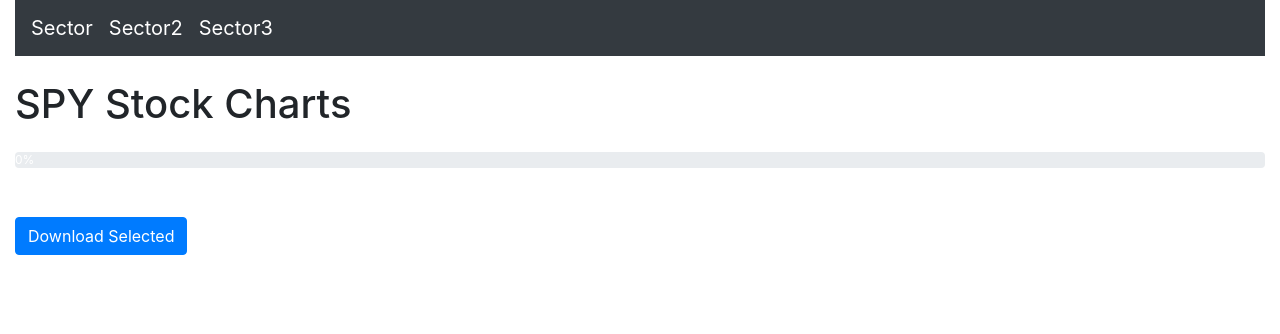
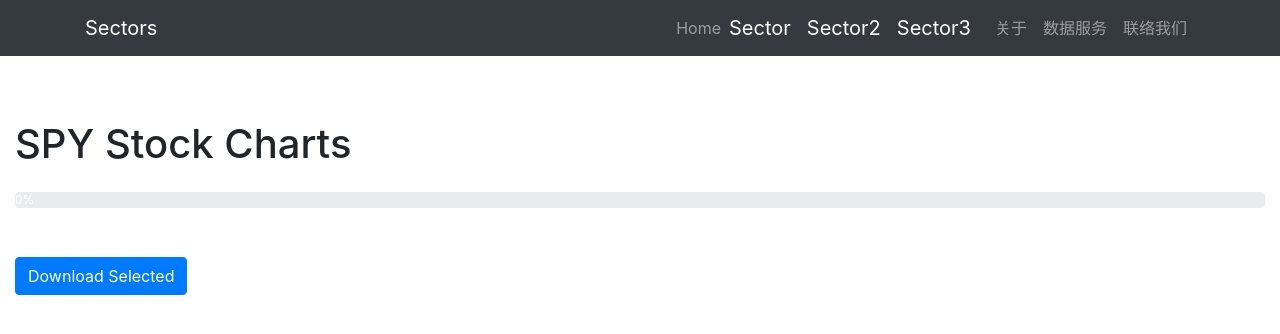
Before and after one commit to jjcc/FinDyn, a Flask app: page / in a window 1280 px wide. Shown: the top 334 px of the page. Run offline with Flask 3, Linux system fonts and the light colour scheme; some libraries are stand-ins or nearby versions.

Commit message:
change the header

```diff
--- a/templates/index.html
+++ b/templates/index.html
@@ -15,12 +15,44 @@
   <body>
     <div class="container-fluid">
       <!-- Navigation bar-->
-      <nav class="navbar navbar-expand-lg navbar-dark bg-dark">
-
-        <a class="navbar-brand" id="sector-link" href="http://greely.ddns.net/sw/sectors.html">Sector</a>
-        <a class="navbar-brand" id="sector2-link" href="http://greely.ddns.net/sw/sectors2.html">Sector2</a>
-        <a class="navbar-brand" id="sector3-link" href="http://greely.ddns.net/sw/sectors3.html">Sector3</a>
+      <nav class="navbar navbar-expand-lg navbar-dark bg-dark fixed-top">
+          <div class="container">
+              <a class="navbar-brand" href="#">Sectors</a>
+              <button class="navbar-toggler" type="button" data-toggle="collapse" data-target="#navbarResponsive" aria-controls="navbarResponsive" aria-expanded="false" aria-label="Toggle navigation">
+                  <span class="navbar-toggler-icon"></span>
+              </button>
+              <div class="collapse navbar-collapse" id="navbarResponsive">
+                  <ul class="navbar-nav ml-auto">
+                      <li class="nav-item">
+                          <a class="nav-link" href="index.html">Home
+                          </a>
+                      </li>
+                      <li class="nav-item">
+                          <a class="navbar-brand" id="sector-link" href="http://greely.ddns.net/sw/sectors.html">Sector</a>
+                      </li>
+                      <li class="nav-item active">
+                          <a class="navbar-brand" id="sector2-link" href="http://greely.ddns.net/sw/sectors2.html">Sector2</a>
+                      </li>
+                      <li class="nav-item">
+                          <a class="navbar-brand" id="sector3-link" href="http://greely.ddns.net/sw/sectors3.html">Sector3</a>
+                      </li>
+                      <li class="nav-item">
+                          <a class="nav-link" href="#">关于</a>
+                      </li>
+                      <li class="nav-item">
+                          <a class="nav-link" href="#">数据服务</a>
+                      </li>
+                      <li class="nav-item">
+                          <a class="nav-link" href="#">联络我们</a>
+                      </li>
+                  </ul>
+              </div>
+          </div>
       </nav>
+      <!-- Page Content -->
+      <div class="row">
+        <div class="my-5"></div>
+      </div>
       <h1 class="my-4">{{etf}} Stock Charts</h1>
       <div class="progress mb-4">
         <div id="progress-bar" class="progress-bar" role="progressbar" style="width: 0%;" aria-valuenow="0" aria-valuemin="0" aria-valuemax="100">0%</div>
@@ -35,7 +67,7 @@
       </div>
       <button id="download-button" class="btn btn-primary mt-4">Download Selected</button>
     </div>
-
+    <!-- Navigation -->
     <!-- Modals -->
     <div id="modals-container">
       <!-- Modals will be dynamically inserted here -->
```
